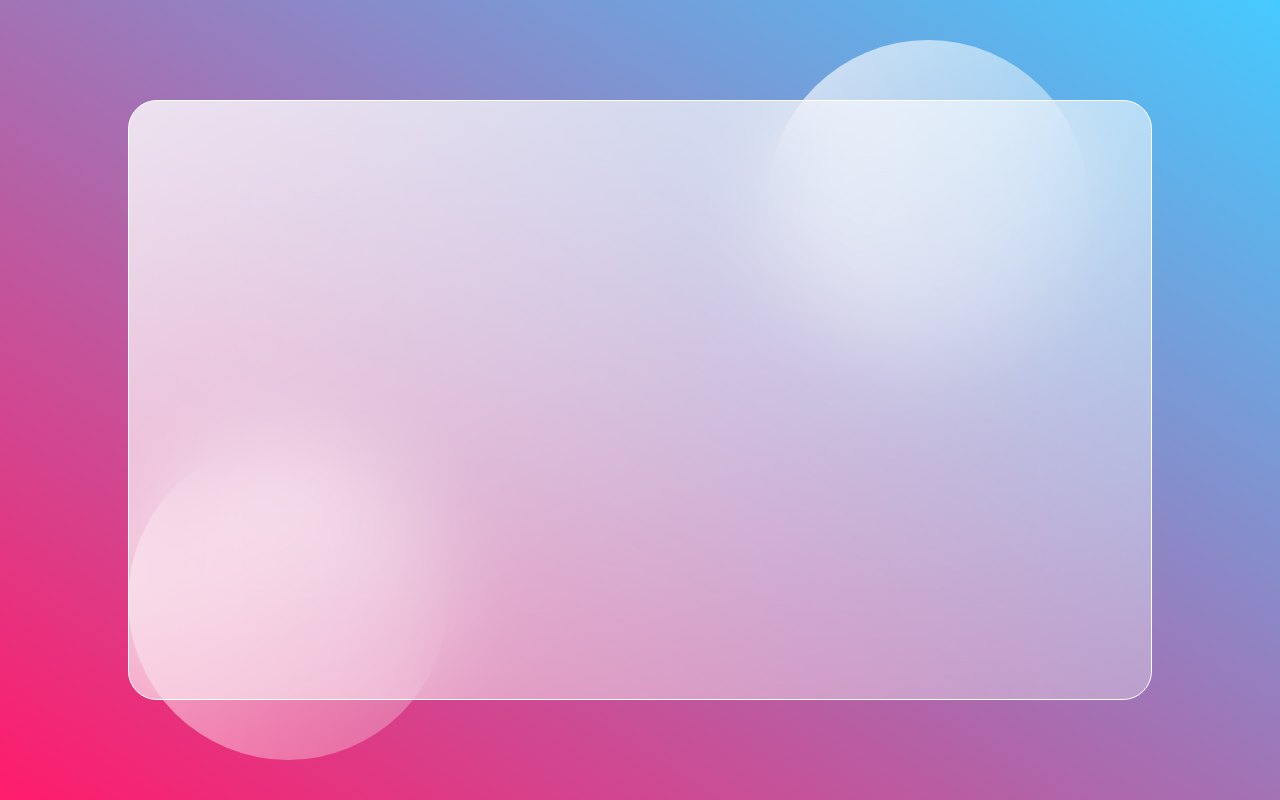
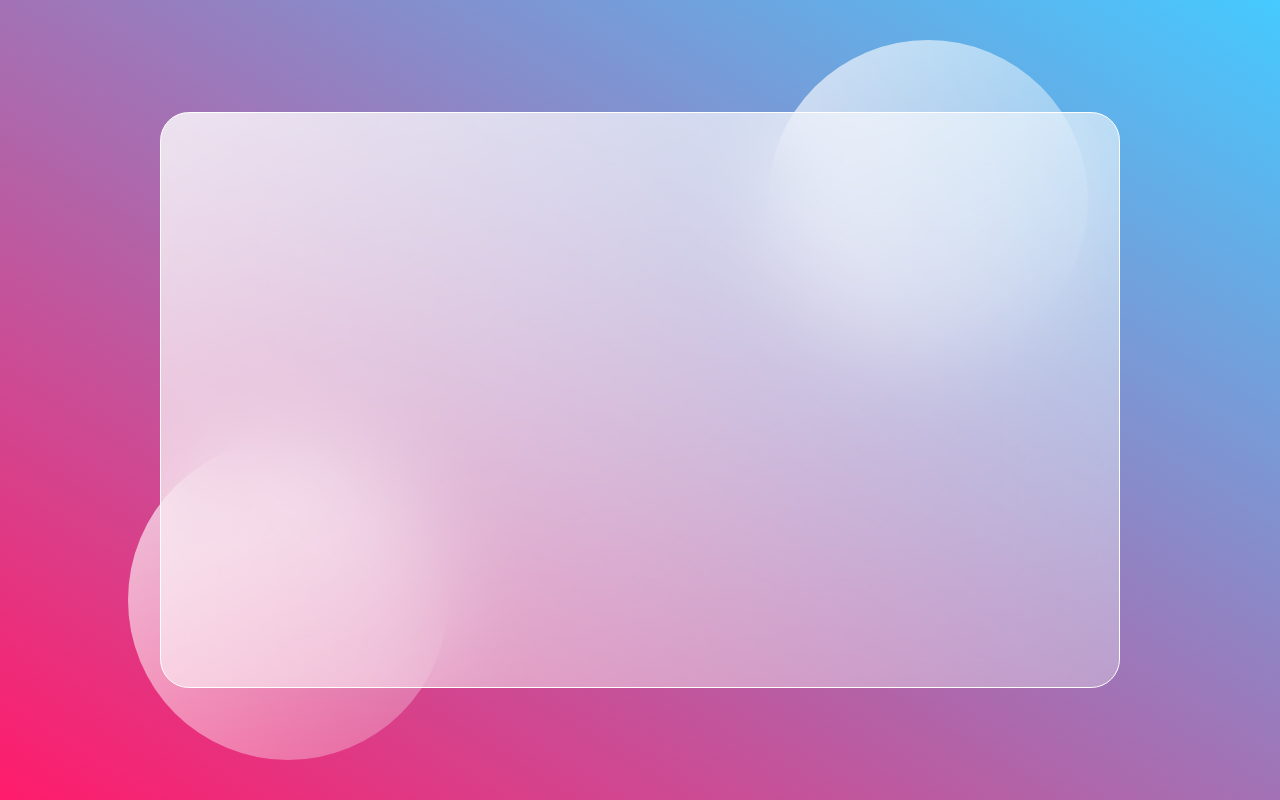
Before and after one commit to LitttleLeah/glassmorphism-background, a plain HTML site: page index.html in a window 1280 px wide. Drawn offline with Linux system fonts and the light colour scheme.

Commit message:
Update style.css

```diff
--- a/style.css
+++ b/style.css
@@ -14,8 +14,8 @@ main {
 
 .glass {
     background: white;
-    min-height: 75vh;
-    width: 80%;
+    min-height: 72vh;
+    width: 75%;
     background: linear-gradient(to right bottom, rgba(255, 255, 255, 0.8), rgba(255,255,255, 0.3));
     border: 1px solid #fff;
     border-radius: 1.8rem;
```
